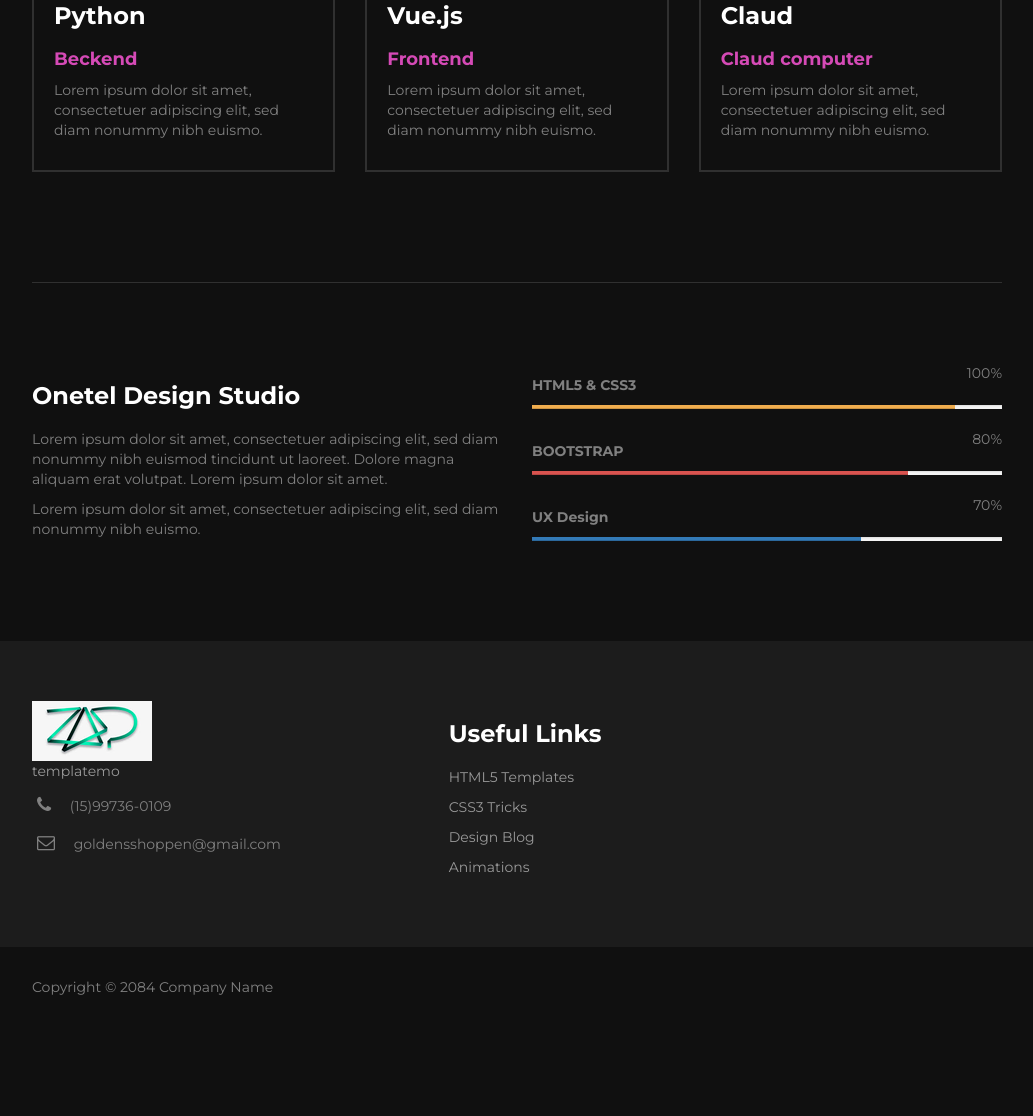
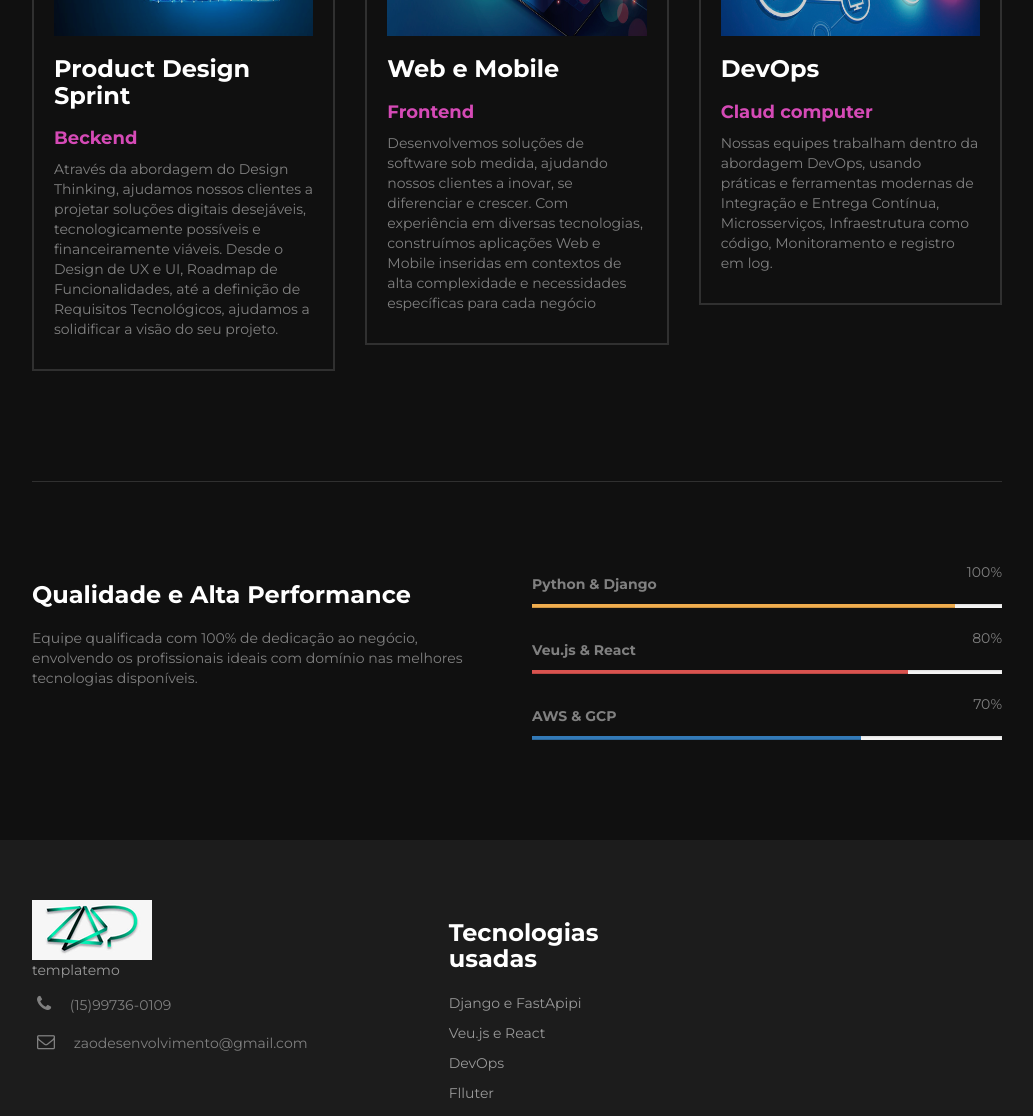
Before and after one commit to AlessandroDev27/site_portifolio, a plain HTML site: page about.html in a window 1280 px wide. Shown: the part 1101-2217 px from the top of the page, without its empty margins (123-1156 px from the left). Before the commit the page ends 2118 px from the top, so only its background shows below. Drawn offline with nearby package versions, Linux system fonts and the light colour scheme; some packages are replaced by stand-ins of ours; a script that the page names is missing.

Commit message:
alteração de email e css

```diff
--- a/about.html
+++ b/about.html
@@ -61,8 +61,8 @@ http://www.templatemo.com/tm-468-onetel
 
 		<div class="row">
 			<div class="col-md-offset-2 col-md-8 col-sm-12">
-				<h2>Tecnologias</h2>
-                <p>Lorem ipsum dolor sit amet, consectetuer adipiscing elit, sed diam nonummy nibh euismod tincidunt ut laoreet. Dolore magna aliquam erat volutpat.</p>
+				<h2>Somos uma aceleradora digital que transforma empresas</h2>
+                <p>Combinamos profundo conhecimento do setor com a mais alta expertise tecnológica do mercado para criar soluções sob medida que superam os desafios de negócios e possibilitam um crescimento disruptivo.</p>
 			</div>
          </div>
 
@@ -70,25 +70,29 @@ http://www.templatemo.com/tm-468-onetel
 			<div class="col-md-4 col-sm-4 col-xs-9">
 				<div class="team-wrapper">
 					<img src="images/team1.jpg" class="img-responsive" alt="team img">
-					<h3>Python</h3>
+					<h3>Product Design Sprint</h3>
 					<h4>Beckend</h4>
-					<p>Lorem ipsum dolor sit amet, consectetuer adipiscing elit, sed diam nonummy nibh euismo.</p>
+					<p>Através da abordagem do Design Thinking, ajudamos nossos clientes a projetar soluções digitais desejáveis, tecnologicamente possíveis e financeiramente viáveis.
+
+						Desde o Design de UX e UI, Roadmap de Funcionalidades, até a definição de Requisitos Tecnológicos, ajudamos a solidificar a visão do seu projeto.</p>
 				</div>
 			</div>
 			<div class="col-md-4 col-sm-4 col-xs-9">
 				<div class="team-wrapper">
 					<img src="images/team2.jpg" class="img-responsive" alt="team img">
-					<h3>Vue.js</h3>
+					<h3>Web e Mobile</h3>
 					<h4>Frontend</h4>
-					<p>Lorem ipsum dolor sit amet, consectetuer adipiscing elit, sed diam nonummy nibh euismo.</p>
+					<p>Desenvolvemos soluções de software sob medida, ajudando nossos clientes a inovar, se diferenciar e crescer.
+
+						Com experiência em diversas tecnologias, construímos aplicações Web e Mobile inseridas em contextos de alta complexidade e necessidades específicas para cada negócio</p>
 				</div>
 			</div>
 			<div class="col-md-4 col-sm-4 col-xs-9">
 				<div class="team-wrapper">
 					<img src="images/team3.jpg" class="img-responsive" alt="team img">
-					<h3>Claud</h3>
+					<h3>DevOps</h3>
 					<h4>Claud computer</h4>
-					<p>Lorem ipsum dolor sit amet, consectetuer adipiscing elit, sed diam nonummy nibh euismo.</p>
+					<p>Nossas equipes trabalham dentro da abordagem DevOps, usando práticas e ferramentas modernas de Integração e Entrega Contínua, Microsserviços, Infraestrutura como código, Monitoramento e registro em log.	</p>
 				</div>
 			</div>
          </div>
@@ -98,22 +102,22 @@ http://www.templatemo.com/tm-468-onetel
 				<hr>
 			</div>
 			<div class="col-md-6 col-sm-6">
-				<h3>Onetel Design Studio</h3>
-				<p>Lorem ipsum dolor sit amet, consectetuer adipiscing elit, sed diam nonummy nibh euismod tincidunt ut laoreet. Dolore magna aliquam erat volutpat. Lorem ipsum dolor sit amet.</p>
-				<p>Lorem ipsum dolor sit amet, consectetuer adipiscing elit, sed diam nonummy nibh euismo.</p>
+				<h3>Qualidade e Alta Performance</h3>
+				<p>Equipe qualificada com 100% de dedicação ao negócio, envolvendo os profissionais ideais com domínio nas melhores tecnologias disponíveis.</p>
+
 			</div>
 			<div class="col-md-6 col-sm-6">
-				<strong>HTML5 &AMP; CSS3</strong>
+				<strong>Python &AMP; Django</strong>
 				<span class="pull-right">100%</span>
 					<div class="progress">
 						<div class="progress-bar progress-bar-warning" role="progressbar" aria-valuenow="90" aria-valuemin="0" aria-valuemax="100" style="width: 90%;"></div>
 					</div>
-				<strong>BOOTSTRAP</strong>
+				<strong>Veu.js &AMP; React</strong>
 				<span class="pull-right">80%</span>
 					<div class="progress">
 						<div class="progress-bar progress-bar-danger" role="progressbar" aria-valuenow="80" aria-valuemin="0" aria-valuemax="100" style="width: 80%;"></div>
 					</div>
-				<strong>UX Design</strong>
+				<strong>AWS &AMP; GCP</strong>
 				<span class="pull-right">70%</span>
 					<div class="progress">
 						<div class="progress-bar progress-bar-primary" role="progressbar" aria-valuenow="70" aria-valuemin="0" aria-valuemax="100" style="width: 70%;"></div>
@@ -134,16 +138,16 @@ http://www.templatemo.com/tm-468-onetel
                 <a rel="nofollow" href="http://www.facebook.com/templatemo" target="_parent">templatemo</a>
                 </p>
 				<p><i class="fa fa-phone"></i> (15)99736-0109</p>
-				<p><i class="fa fa-envelope-o"></i> goldensshoppen@gmail.com</p>
+				<p><i class="fa fa-envelope-o"></i> zaodesenvolvimento@gmail.com</p>
 
 			</div>
 
 			<div class="col-md-3 col-sm-4">
-				<h3>Useful Links</h3>
-				<p><a href="#">HTML5 Templates</a></p>
-				<p><a href="#">CSS3 Tricks</a></p>
-				<p><a href="#">Design Blog</a></p>
-				<p><a href="#">Animations</a></p>
+				<h3>Tecnologias usadas</h3>
+				<p><a href="https://medium.com/@ShortHills_Tech/django-vs-fast-api-a-detailed-comparison-df8d00f3c3b2">Django e FastApipi</a></p>
+				<p><a href="https://v2.vuejs.org/v2/guide/comparison.html?redirect=true">Veu.js e React</a></p>
+				<p><a href="https://fia.com.br/blog/devops/">DevOps</a></p>
+				<p><a href="https://flutter.dev/?gclid=CjwKCAjwvsqZBhAlEiwAqAHElZlTRzEb_JyIQhjhQIgzhpEsLWiIEgFOv-QXWaRC7UzJPgH9tw0tnhoCBzQQAvD_BwE&gclsrc=aw.ds">Flluter</a></p>
 			</div>
 
 
```
Also changed, not shown: index.html (+14 -8 lines), portfolio.html (+3 -3 lines), css/nivo-lightbox.css (line endings or trailing spaces), css/styllet.css (added).
